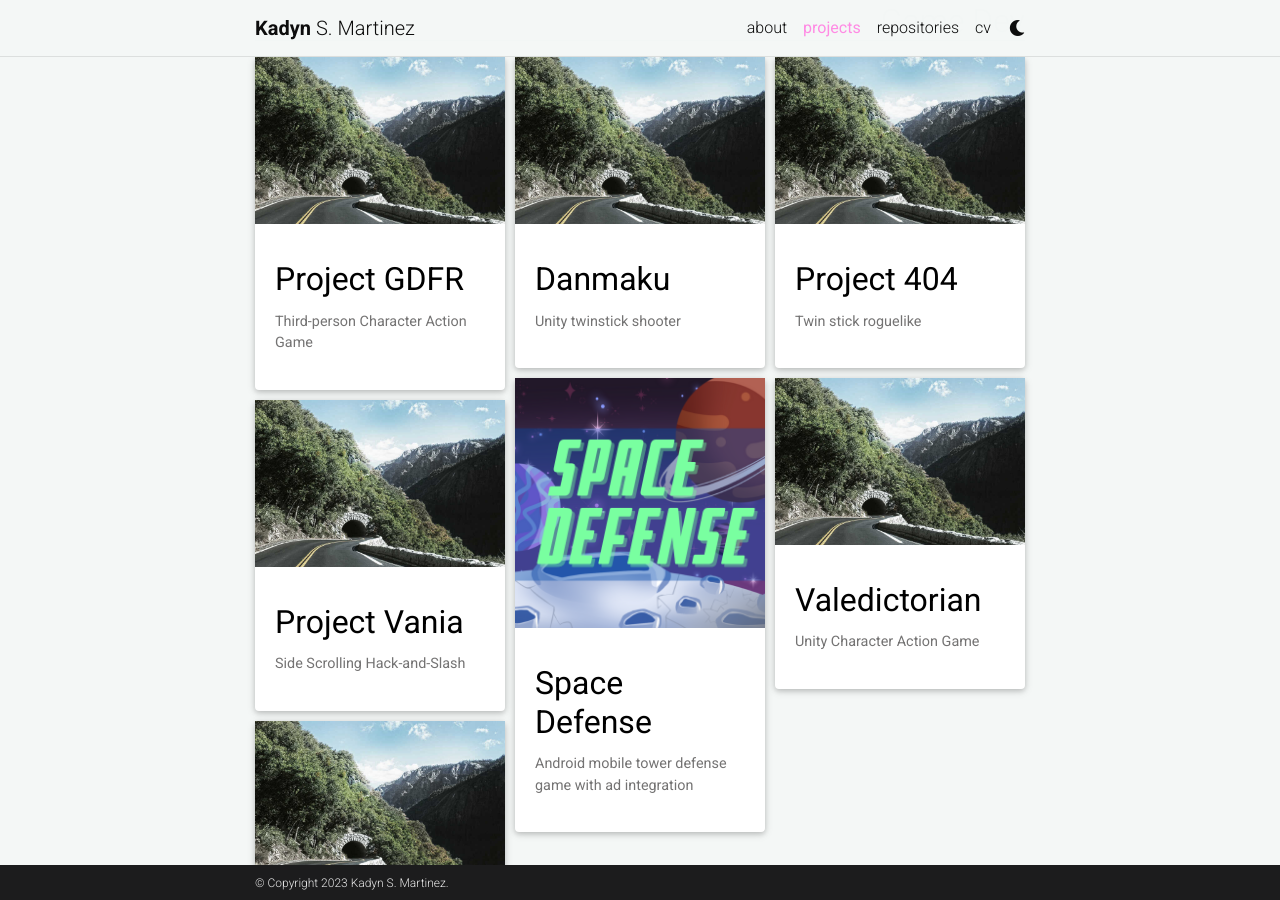
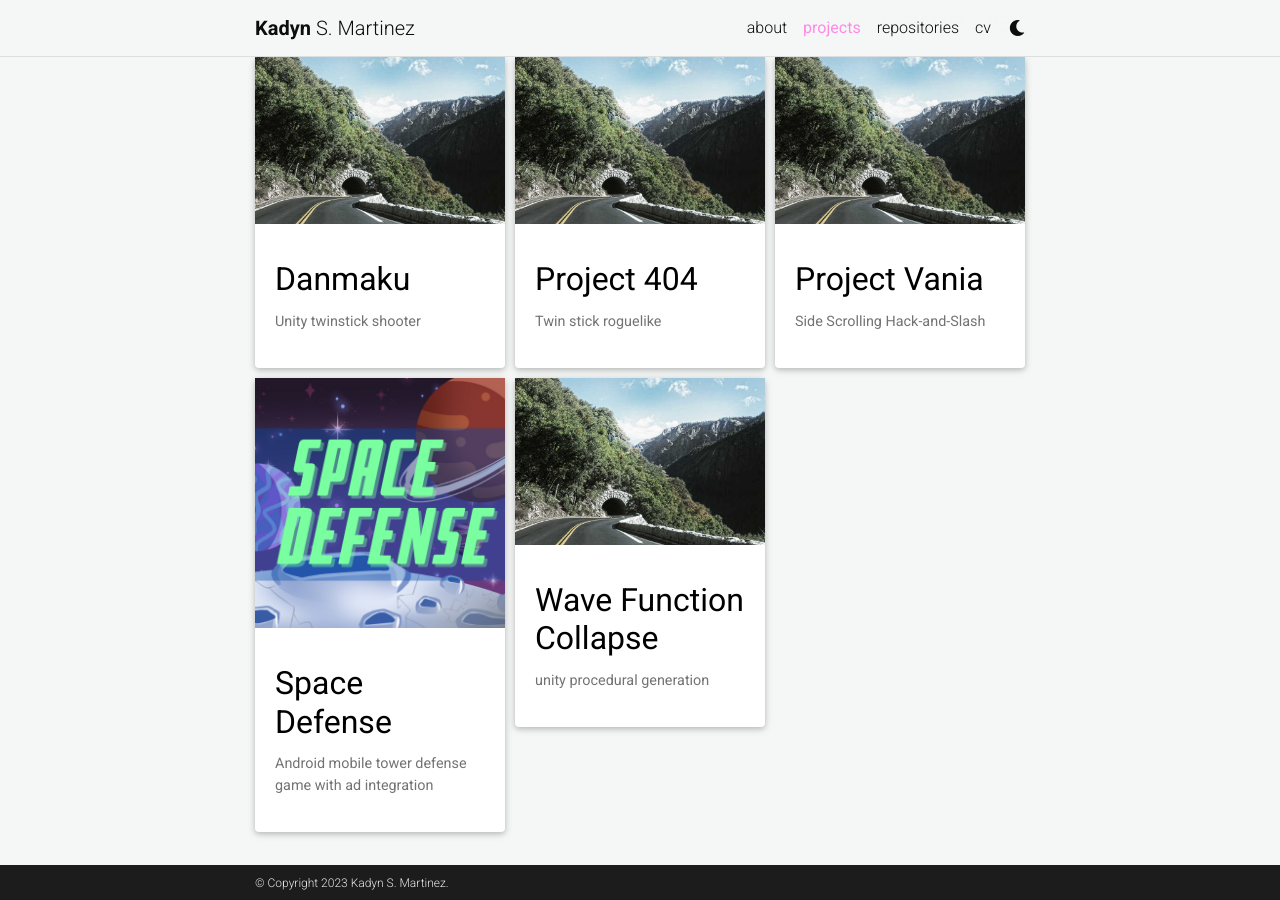
Before and after one commit to KadynCBR/KadynCBR.github.io, a Jekyll site: the page built from _pages/projects.md, in a window 1280 px wide and 900 px high, scrolled down 695 px. Built offline with Jekyll 4.4.1, drawn with Linux system fonts in a browser that asks for light colours; full-size pictures stand in for the smaller copies a plugin makes; comment, search, counter and statistics services are not loaded; a style sheet for code colours, icons or effects is not loaded.

Commit message:
removed some projects for now.

```diff
--- a/_projects/GDFR_T2.md
+++ b/_projects/GDFR_T2.md
@@ -4,7 +4,7 @@ title: Project GDFR
 description: Third-person Character Action Game
 img: assets/img/1.jpg
 importance: 3
-category: Game Dev
+category: unused
 ---
 
 Every project has a beautiful feature showcase page.
--- a/_projects/valedictorian.md
+++ b/_projects/valedictorian.md
@@ -4,7 +4,7 @@ title: Valedictorian
 description: Unity Character Action Game
 img: assets/img/1.jpg
 importance: 3
-category: Game Dev
+category: unused
 ---
 
 Every project has a beautiful feature showcase page.
```
